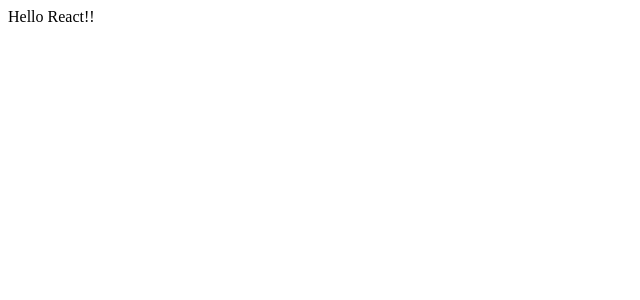
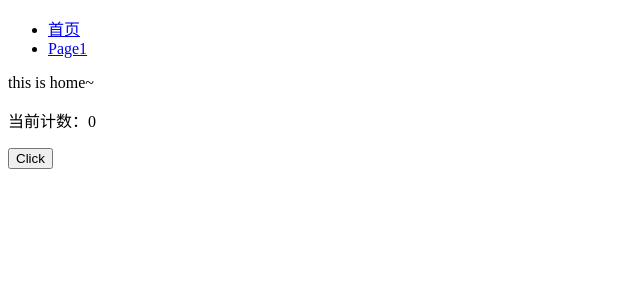
Before and after one commit to WillieChan2015/react-learing, a React app: page / in a window 1280 px wide. Shown: the top 300 px of the page, without its empty margins (0-640 px from the left). Built offline with nearby package versions, Linux system fonts and the light colour scheme.

Commit message:
update:学习到redux

```diff
--- a/src/index.jsx
+++ /dev/null
@@ -1,8 +0,0 @@
-import React from 'react';
-import ReactDom from 'react-dom';
-import Hello from './components/Hello/Hello.jsx';
-
-ReactDom.render(
-    <Hello />,
-    document.getElementById("app")
-);
--- /dev/null
+++ b/src/main.jsx
@@ -0,0 +1,23 @@
+import React from 'react';
+import ReactDom from 'react-dom';
+import { AppContainer } from 'react-hot-loader';
+
+import getRouter from './router/router';
+
+// 初始化
+renderWithHotReload(getRouter());
+
+// 热更新
+if (module.hot) {
+    module.hot.accept('./router/router.js', () => {
+        const getRouter = require("./router/router.js").default;
+        renderWithHotReload(getRouter());
+    });
+}
+
+function renderWithHotReload(rootElem) {
+    ReactDom.render(
+        <AppContainer>{rootElem}</AppContainer>,
+        document.getElementById("app")
+    );
+}
--- /dev/null
+++ b/src/pages/Home/Home.jsx
@@ -0,0 +1,27 @@
+import React, { Component } from "react";
+
+export default class Home extends Component {
+  constructor(props) {
+    super(props);
+
+    this.state = {
+      count: 0,
+    };
+  }
+
+  _handleClick = () => {
+    this.setState((preState) => ({
+      count: ++preState.count
+    }));
+  }
+
+  render() {
+    return (
+      <div>
+        <p>this is home~</p>
+        <p>当前计数：{this.state.count}</p>
+        <button onClick={this._handleClick}>Click</button>
+      </div>
+    );
+  }
+}
--- /dev/null
+++ b/src/pages/Page1/Page1.jsx
@@ -0,0 +1,7 @@
+import React, { Component } from "react";
+
+export default class Page1 extends Component {
+  render() {
+    return <div>this is Page1~</div>;
+  }
+}
--- a/src/router/router.js
+++ b/src/router/router.js
@@ -0,0 +1,27 @@
+import React from "react";
+import { BrowserRouter as Router, Route, Switch, Link } from "react-router-dom";
+
+import Home from "../pages/Home/Home.jsx";
+import Page1 from "../pages/Page1/Page1.jsx";
+
+const getRouter = () => (
+  <Router>
+    <div>
+      <ul>
+        <li>
+          <Link to="/">首页</Link>
+        </li>
+        <li>
+          <Link to="/page1">Page1</Link>
+        </li>
+      </ul>
+      <Switch>
+        <Route exact path="/" component={Home} />
+        <Route path="/page1" component={Page1} />
+      </Switch>
+    </div>
+  </Router>
+);
+
+
+export default getRouter;
--- a/webpack.dev.config.js
+++ b/webpack.dev.config.js
@@ -1,13 +1,25 @@
+const webpack = require("webpack");
 const path = require("path");
 
 module.exports = {
   // 入口
-  entry: path.join(__dirname, "src/index.jsx"),
+  entry: [
+    'react-hot-loader/patch',
+    path.join(__dirname, "src/main.jsx")
+  ],
 
   // webpack.dev.config.js
   output: {
     path: path.join(__dirname, "./dist"),
     filename: "bundle.js"
+  },
+
+  resolve: {
+    alias: {
+      src: path.join(__dirname, 'src'),
+      pages: path.join(__dirname, 'src/pages'),
+      component: path.join(__dirname, 'src/component'),
+    }
   },
 
   module: {
@@ -18,5 +30,20 @@ module.exports = {
         include: path.join(__dirname, 'src'),
       }
     ]
-  }
+  },
+
+  devServer: {
+    // hot: true,   // 开启热更新
+    contentBase: path.join(__dirname, './dist'),
+    compress: true,
+    host: "0.0.0.0",
+    port: 8080,
+    historyApiFallback: true,
+  },
+
+  // 开启热更新
+  // 目前在 package.json 中配置了 --hot (CLI方式)，具有同样效果
+  // plugins: [
+  //   new webpack.HotModuleReplacementPlugin()
+  // ],
 };
```
Also changed, not shown: package.json (+7 -3 lines), .babelrc, 2 other files (tests, documents, lock files or other folders).
